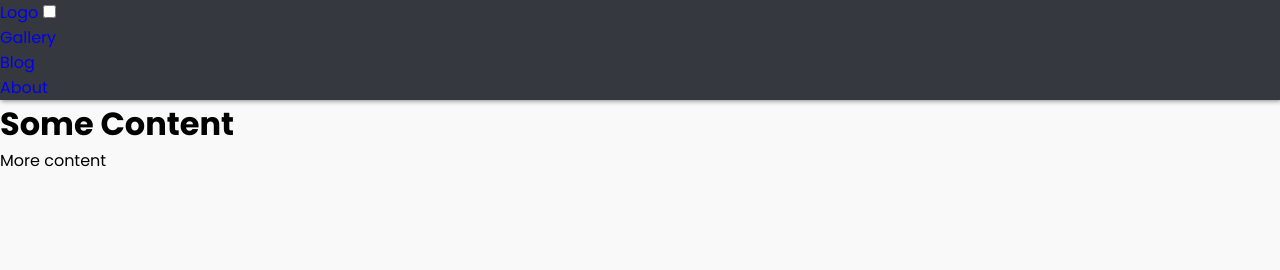
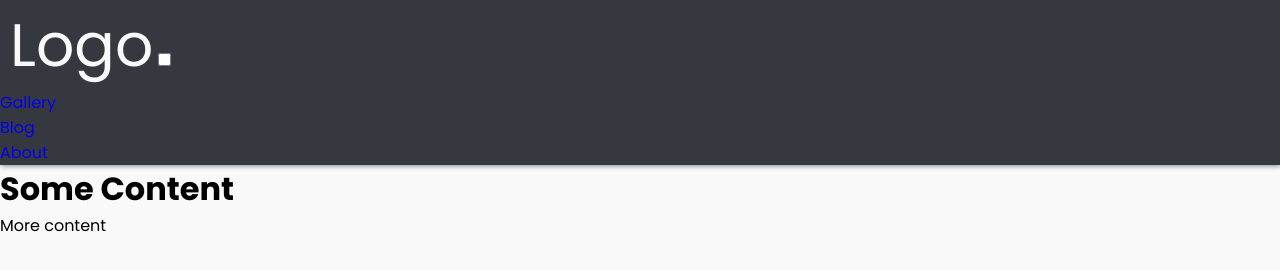
Before and after one commit to WMCharles/DairyBusiness, a plain HTML site: page index.html in a window 1280 px wide. Drawn offline with Linux system fonts and the light colour scheme.

Commit message:
add class logo

```diff
--- a/index.html
+++ b/index.html
@@ -9,7 +9,7 @@
 </head>
 <body>
     <header class="header">
-        <a href="#">Logo</a>
+        <a href="#" class="logo">Logo</a>
         <input type="checkbox" class="side-menu" id="side-menu">
         <label for="side-menu" class="hamb"> <span class="hamb-line"></span></label>
         <nav class="nav">
```
